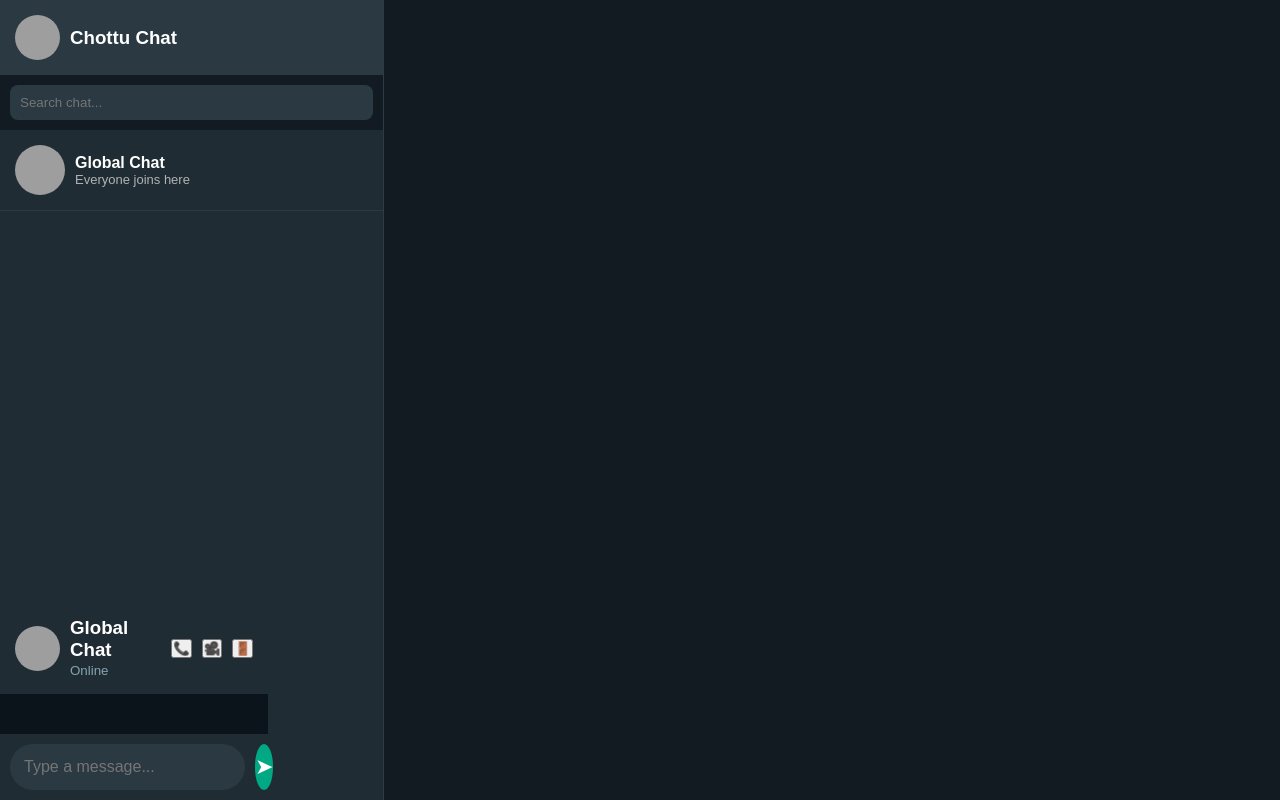
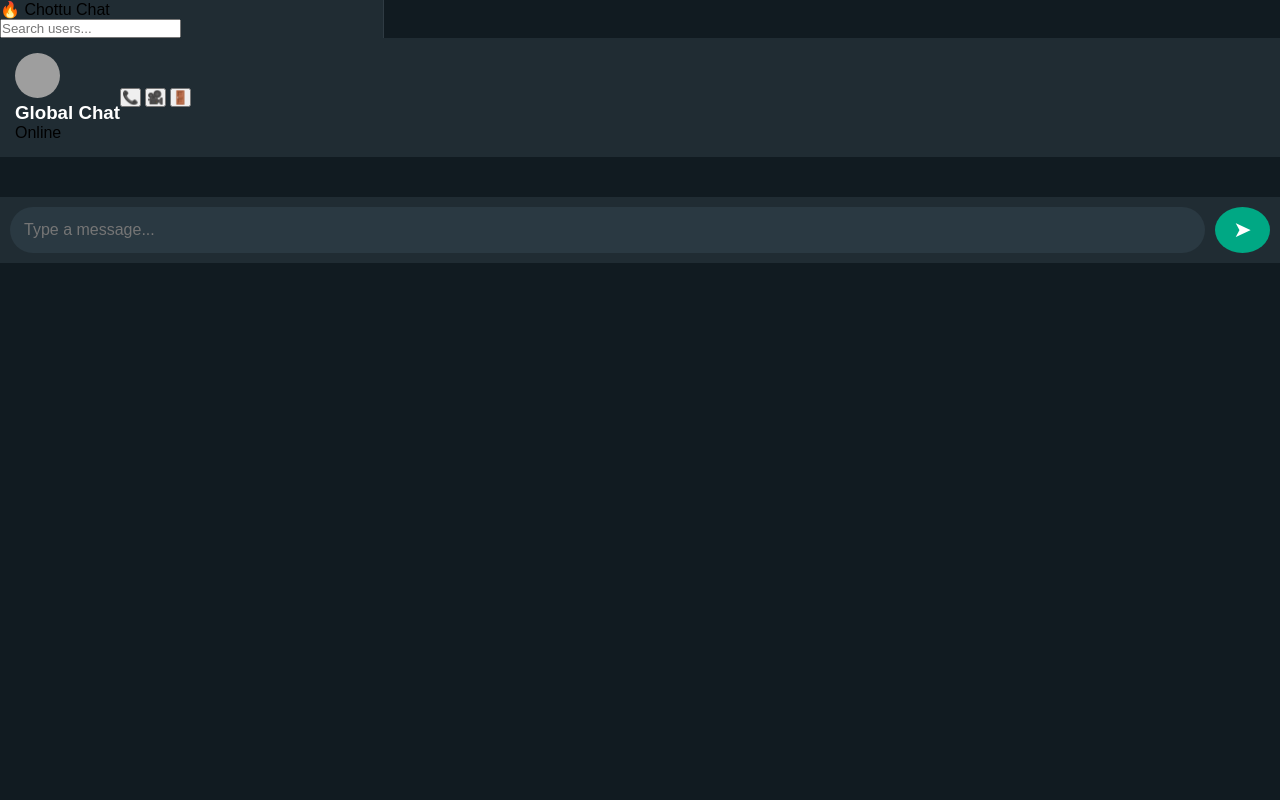
Before and after one commit to tirathram2/chottu-chat, a Flask app: page / in a window 1280 px wide. Run offline with Flask 3, Linux system fonts and the light colour scheme; some libraries are stand-ins or nearby versions; grey boxes are pictures that could not be loaded.

Commit message:
Update index.html

```diff
--- a/templates/index.html
+++ b/templates/index.html
@@ -7,82 +7,77 @@
 
     <link rel="stylesheet" href="{{ url_for('static', filename='style.css') }}">
 </head>
+
 <body data-username="{{ username }}">
 
-<div class="app">
+<div class="container">
 
     <div class="sidebar">
 
-        <div class="profile">
-            <img src="https://i.imgur.com/6VBx3io.png" alt="">
-            <h3>Chottu Chat</h3>
+        <div class="logo">
+            🔥 Chottu Chat
         </div>
 
-        <div class="search">
-            <input type="text" placeholder="Search chat...">
+        <div class="search-box">
+            <input type="text" placeholder="Search users...">
         </div>
 
-     <div class="chat-list" id="userList">
+        <div id="userList" class="user-list">
 
-    <div class="chat-item active">
-        <img src="https://i.imgur.com/6VBx3io.png">
+        </div>
 
-        <div>
-            <h4>Global Chat</h4>
-            <p>Everyone joins here</p>
+    </div>
+
+    <div class="chat">
+
+        <div class="chat-header">
+
+            <div class="chat-user">
+
+                <img src="https://i.imgur.com/6VBx3io.png">
+
+                <div>
+                    <h3>Global Chat</h3>
+                    <span id="status">Online</span>
+                </div>
+
+            </div>
+
+            <div class="header-btns">
+
+                <button id="voiceCallBtn">📞</button>
+
+                <button id="videoCallBtn">🎥</button>
+
+                <button onclick="window.location='/logout'">🚪</button>
+
+            </div>
+
+        </div>
+
+        <ul id="messages"></ul>
+
+        <div class="typing">
+            <span id="typing"></span>
+        </div>
+
+        <div class="chat-input">
+
+            <input
+                id="msg"
+                placeholder="Type a message..."
+            >
+
+            <button onclick="sendMsg()">➤</button>
+
         </div>
 
     </div>
 
 </div>
 
-<div class="chat-area">
+<script src="https://cdn.socket.io/4.7.5/socket.io.min.js"></script>
 
-       <div class="chat-header">
-
-    <img src="https://i.imgur.com/6VBx3io.png">
-
-    <div>
-        <h3>Global Chat</h3>
-        <small>Online</small>
-    </div>
-
-    <div style="margin-left:auto;display:flex;gap:10px;">
-        <button id="voiceCallBtn">📞</button>
-        <button id="videoCallBtn">🎥</button>
-        <button id="logoutBtn" onclick="window.location='/logout'">🚪</button>
-    </div>
-
-</div>
-
-        <ul id="messages"></ul>
-
-        <div class="chat-input">
-            <input id="msg" placeholder="Type a message...">
-            <button onclick="sendMsg()">➤</button>
-        </div>
-
-    </div>
-
-</div>
-<div id="callWindow" style="display:none;position:fixed;top:0;left:0;width:100%;height:100%;background:#111;z-index:9999;">
-
-    <video id="localVideo" autoplay muted playsinline
-        style="width:220px;position:absolute;top:10px;right:10px;border-radius:10px;">
-    </video>
-
-    <video id="remoteVideo" autoplay playsinline
-        style="width:100%;height:100%;object-fit:cover;">
-    </video>
-
-    <div style="position:absolute;bottom:20px;width:100%;text-align:center;">
-        <button id="muteBtn">🔇 Mute</button>
-        <button id="cameraBtn">📷 Camera</button>
-        <button id="endCallBtn">❌ End Call</button>
-    </div>
-
-</div>
-<script src="https://cdn.socket.io/4.7.5/socket.io.min.js"></script>
 <script src="{{ url_for('static', filename='script.js') }}"></script>
 
 </body>
```
